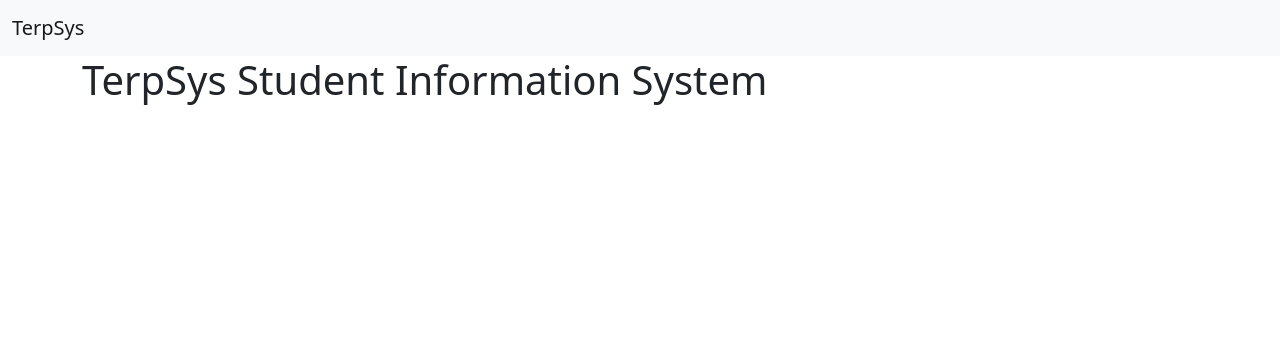
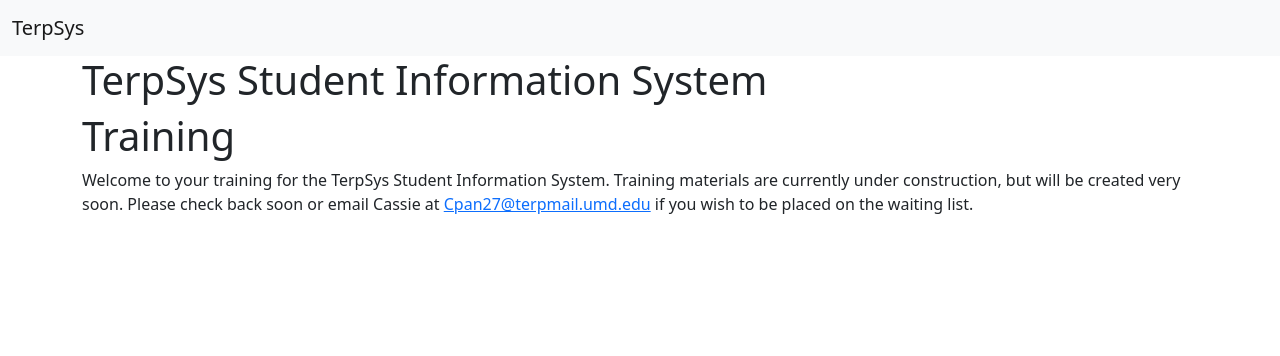
Before and after one commit to Cpan27/helloWorld, a Flask app: template templates/training.html in a window 1280 px wide. Shown: the top 356 px of the page. Run offline with Flask 3, Linux system fonts and the light colour scheme; the template is opened without the code that fills it, so the values that code supplies are empty.

Commit message:
Updated training page so content appears.

```diff
--- a/app.py
+++ b/app.py
@@ -206,7 +206,6 @@
 
     return redirect(url_for('student_view_all'))
 
-
 @app.route('/error')
 def error():
     # Generic error handler to handle various site errors
@@ -219,6 +218,12 @@
     flash(f'Sorry! You are trying to access a page that does not exist. Please contact support if this problem persists.', 'error')
     return render_template('404.html'), 404
 
+@app.route('/training')
+@login_required
+@role_required(['MANAGER', 'ADMIN'])
+def training():
+    return render_template('training.html')
+
 
 if __name__ == '__main__':
     app.run(debug=True)
--- a/create_db.py
+++ b/create_db.py
@@ -40,9 +40,9 @@
     users = [
         {'username': 'cpan27', 'first_name': 'Cassie', 'last_name': 'Pan', 'email': 'cpan27@terpmail.umd.edu',
          'password': generate_password_hash('cpan27'), 'role': 'STUDENT'},
-        {'username': 'manager', 'first_name': 'Cassie', 'last_name': 'Pan','email': 'cpan27@terpmail.umd.edu',
+        {'username': 'manager', 'first_name': 'Cassie', 'last_name': 'Pan','email': 'manager@umd.edu',
          'password': generate_password_hash('cpan27'), 'role': 'MANAGER'},
-        {'username': 'admin', 'first_name': 'Cassie', 'last_name': 'Pan', 'email': 'cpan27@terpmail.umd.edu',
+        {'username': 'admin', 'first_name': 'Cassie', 'last_name': 'Pan', 'email': 'admin@umd.edu',
          'password': generate_password_hash('cpan27'), 'role': 'ADMIN'}
     ]
 
--- a/templates/training.html
+++ b/templates/training.html
@@ -4,10 +4,10 @@
     Training
 {% endblock %}
 
-{% block content %}
+{% block page_content %}
     <h1>Training</h1>
     <p>Welcome to your training for the TerpSys Student Information System. Training materials are currently under construction, but will be created very soon.
-        Please check back soon or email Cassie at <a href="mailto:<Cpan27@terpmail.umd.edu>">Cpan27@terpmail.umd.edu</a>  if you wish to be placed on the waiting list. </p>
+        Please check back soon or email Cassie at <a href="mailto:<cpan27@terpmail.umd.edu>">Cpan27@terpmail.umd.edu</a>  if you wish to be placed on the waiting list. </p>
 
 
 {% endblock %}
```
